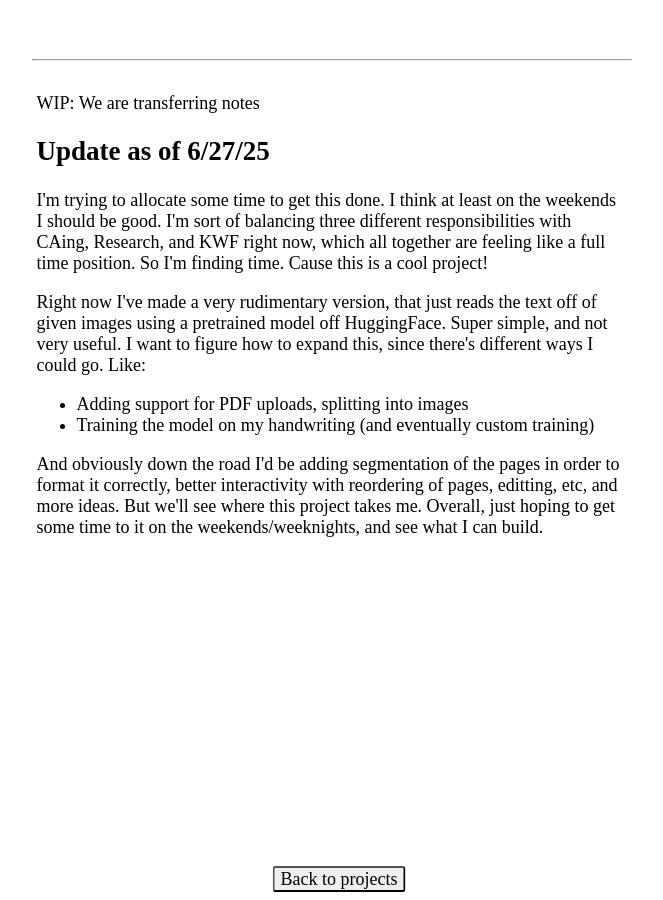
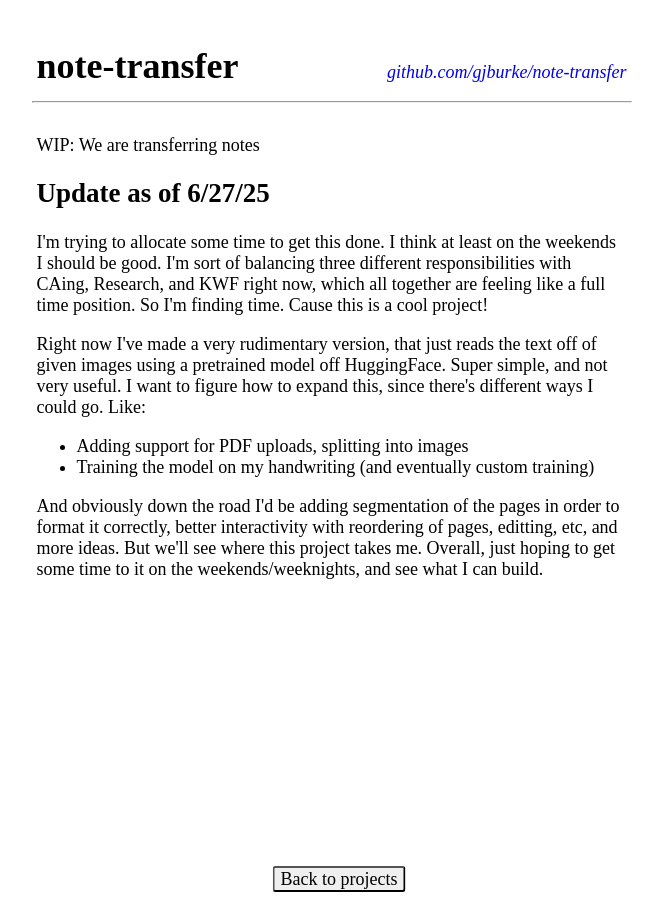
Before and after one commit to gjburke/gjburke.github.io, a Jekyll site: the page built from collections/_projects/note-transfer.html, in a window 1280 px wide. Shown: the whole page, without its empty margins (301-964 px from the left). Built offline with Jekyll 4.4.1, drawn with Linux system fonts in a browser that asks for light colours.

Commit message:
Hotfix for titles, jekyll matter naming was messed up from moving to collections

```diff
--- a/_layouts/note.html
+++ b/_layouts/note.html
@@ -8,7 +8,7 @@
   <body>
     <div class="content">
       <div class="header-content">
-        <h1>{{ page.note_title }}</h1>
+        <h1>{{ page.title }}</h1>
         <h2>By: {{ page.author }}</h2>
       </div>
       <hr>
--- a/_layouts/project.html
+++ b/_layouts/project.html
@@ -8,8 +8,8 @@
   <body>
     <div class="content">
       <div class="header-content">
-        <h1>{{ page.project_title }}</h1>
-        <a href="https://{{ page.github }}" target="_blank">{{ page.github }}</a>
+        <h1>{{ page.name }}</h1>
+        <a href="https://{{ page.link }}" target="_blank">{{ page.link }}</a>
       </div>
       <hr>
       <a id="note-top"></a>
```
